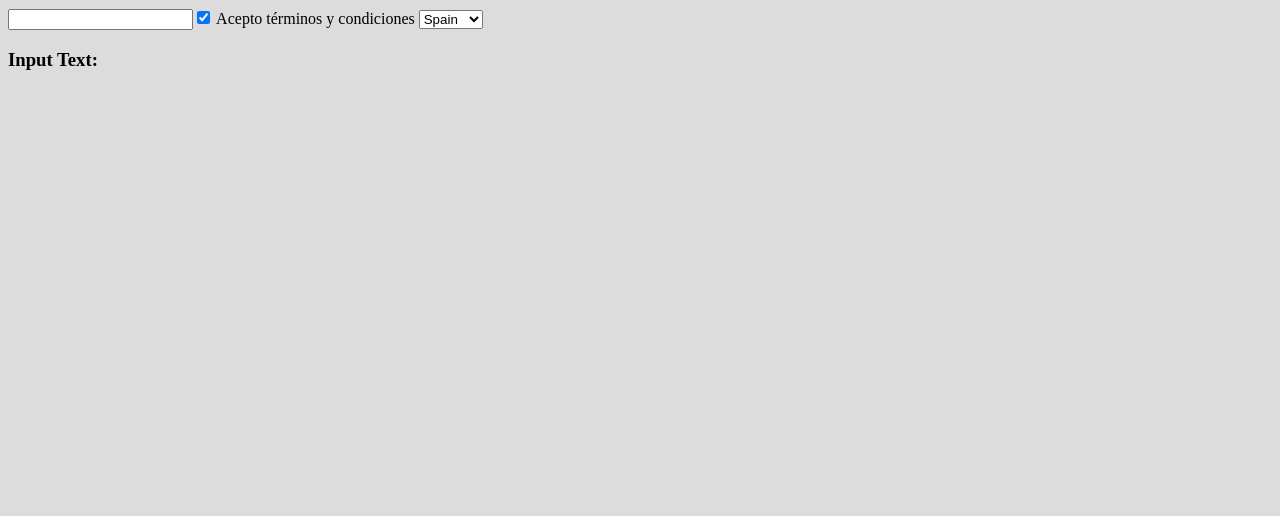
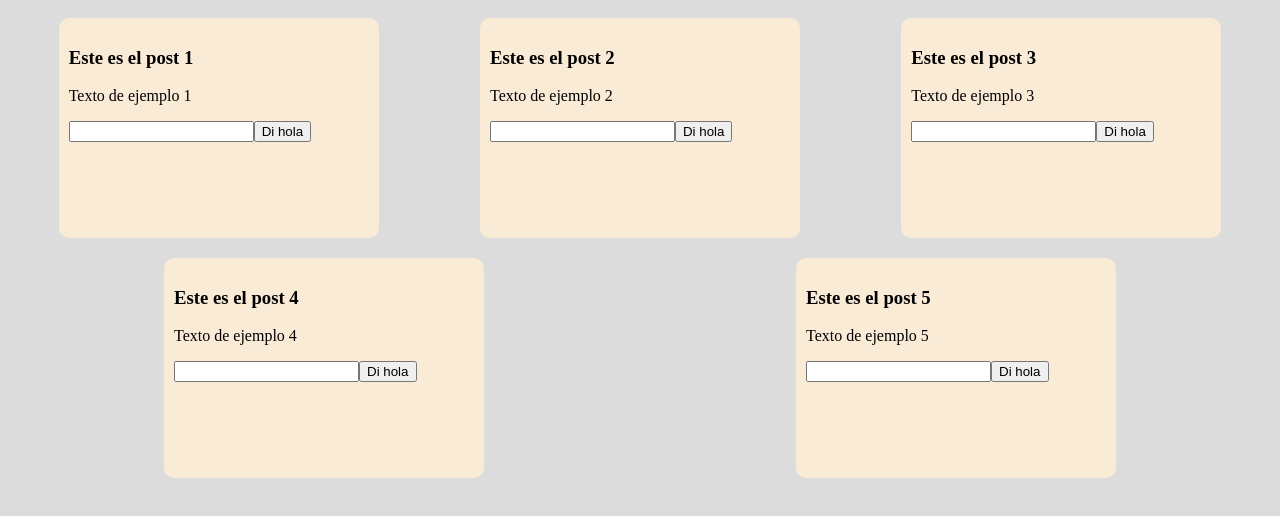
Before and after one commit to MatiasG10/vue-practica, a Vue app in the folder helloworld/: page / in a window 1280 px wide. Shown: the top 516 px of the page. Built offline with nearby package versions, Linux system fonts and the light colour scheme.

Commit message:
clase 5 ciclo de vida
-creación del montaje
-comunicación vertical ascendente y descendente
-crecion de los post
-uso de post
-uso de emits

se crearon varios divs llamados postdetails, los cuales independientemente cada uno puede disparar un alert desde el padre al pedido del hijo

```diff
--- a/helloworld/src/App.vue
+++ b/helloworld/src/App.vue
@@ -1,9 +1,9 @@
 <template>
-  <ModelForm></ModelForm>
+  <PostList></PostList>
 </template>
 
 <script lang="ts" setup>
-import ModelForm from './components/ModelForm.vue';
+import PostList from './components/PostList.vue';
 </script>
 
 <style>
--- /dev/null
+++ b/helloworld/src/components/PostDetail.vue
@@ -0,0 +1,51 @@
+<template>
+    <div class="post">
+        <h3>{{ title }}</h3>
+        <p>{{ content }}</p>
+        <input type="text" v-model="message">
+
+        <button @click="handleClick()">Di hola</button>
+    </div>
+</template>
+
+<script lang="ts">
+import { defineComponent, Ref, ref } from 'vue';
+export default defineComponent({
+    name: 'PostDetail',
+    props: {
+        title: {
+            type: String,
+            required: true
+        },
+        content: {
+            type: String,
+            required: true,
+            default: "Este post no tiene contenido"
+        }
+    },
+    emits: ['sayhi'],
+    setup(props, { emit }) {
+        const handleClick = () => {
+            emit('sayhi', message.value);
+        }
+        let message:Ref<string> = ref('');
+        return {
+            props,
+            message,
+            handleClick
+        }
+    }
+
+})
+</script>
+
+<style>
+.post {
+    width: 300px;
+    height: 200px;
+    border-radius: 10px;
+    background-color: antiquewhite;
+    margin: 10px;
+    padding: 10px;
+}
+</style>
--- /dev/null
+++ b/helloworld/src/components/PostList.vue
@@ -0,0 +1,51 @@
+<template>
+    <div class="container">
+        <PostDetail v-for="elm in info" :key="elm.title" :title="elm.title" :content="elm.content" @sayhi="showAlert"></PostDetail>
+    </div>
+
+</template>
+
+<script lang="ts" setup>
+import PostDetail from './PostDetail.vue';
+interface Post {
+    title: string;
+    content: string;
+}
+
+
+let info:Array<Post> = [
+    {
+        title: "Este es el post 1",
+        content: "Texto de ejemplo 1"
+    },
+    {
+        title: "Este es el post 2",
+        content: "Texto de ejemplo 2"
+    },
+    {
+        title: "Este es el post 3",
+        content: "Texto de ejemplo 3"
+    },
+    {
+        title: "Este es el post 4",
+        content: "Texto de ejemplo 4"
+    },
+    {
+        title: "Este es el post 5",
+        content: "Texto de ejemplo 5"
+    }];
+
+function showAlert(msg:string){
+    alert(msg);
+}
+
+</script>
+
+<style scoped>
+.container {
+    display: flex;
+    flex-wrap: wrap;
+    flex-direction: row;
+    justify-content: space-around;
+}
+</style>
```
Also changed, not shown: helloworld/src/components/CycleOption.vue (added, +19 -0 lines).
